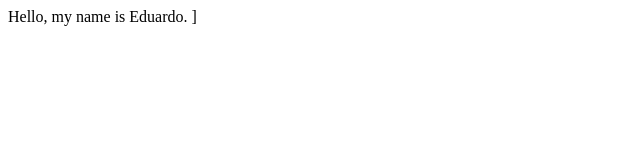
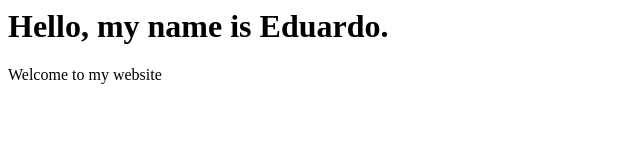
Before and after one commit to xeduard0/github.io, a plain HTML site: page index.html in a window 1280 px wide. Shown: the whole page, without its empty margins (0-640 px from the left). Drawn offline with Linux system fonts and the light colour scheme.

Commit message:
add a title, a paragraph and remove wrong ]

```diff
--- a/index.html
+++ b/index.html
@@ -1,2 +1,3 @@
-Hello, my name is Eduardo.
-]
+<h1>Hello, my name is Eduardo.</h1>
+
+<p>Welcome to my website</p>
```
